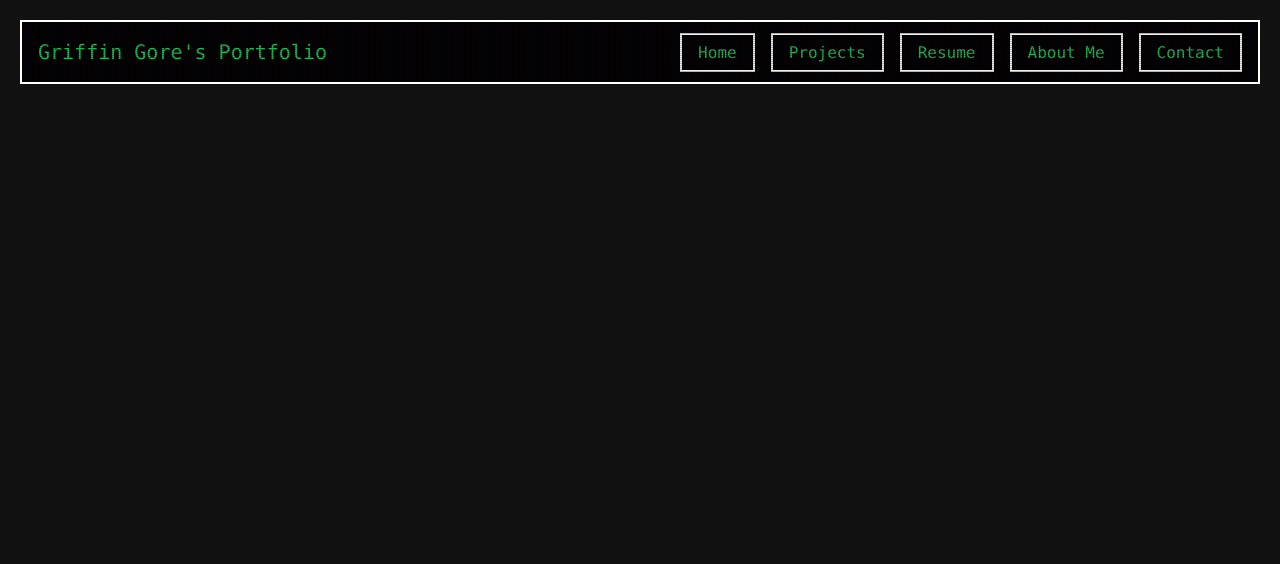
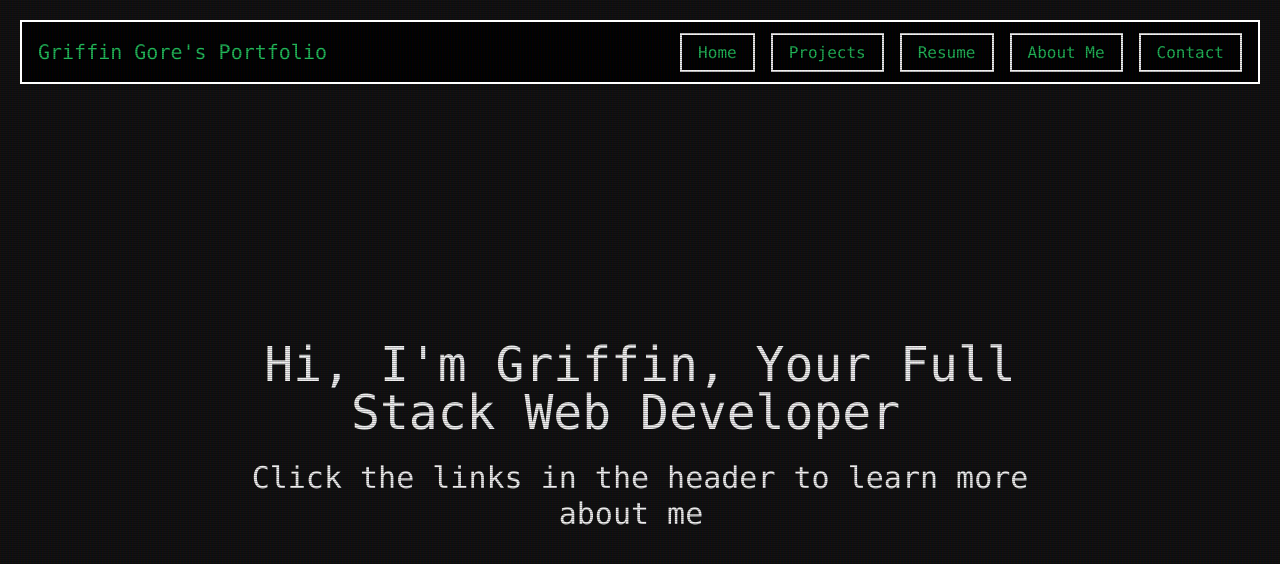
Before and after one commit to liq543/React-Portfolio, a React (Create React App) app: page /home in a window 1280 px wide. Shown: the top 564 px of the page. Built offline with nearby package versions, Linux system fonts and the light colour scheme.

Commit message:
Home Page done

```diff
--- a/src/App.js
+++ b/src/App.js
@@ -1,29 +1,50 @@
-// App.js
-
-import React from 'react';
+import React, { useState, useEffect } from 'react';
 import {
   BrowserRouter as Router,
   Route,
-  Routes
+  Routes,
+  useNavigate
 } from "react-router-dom";
 
 import Header from './Header';
 import ContactScreen from './ContactScreen';
 import LoadingTerminal from './LoadingTerminal';
 import ProjectsScreen from './ProjectScreen';
+import Home from './Home'; // Make sure to import the Home component you've created
+
+function MainContent() {
+    const navigate = useNavigate();
+    const [loadingComplete, setLoadingComplete] = useState(false);
+
+    useEffect(() => {
+        if (loadingComplete) {
+            // Navigate to the Home page once loading is done
+            navigate("/home");
+        }
+    }, [loadingComplete, navigate]);
+
+    return (
+        <div className="App">
+            <Header />
+            <Routes>
+                {loadingComplete ? (
+                    <Route path="/" element={<Home />} />
+                ) : (
+                    <Route path="/" element={<LoadingTerminal setLoadingComplete={setLoadingComplete} />} />
+                )}
+                <Route path="/contact" element={<ContactScreen />} />
+                <Route path="/projects" element={<ProjectsScreen />} />
+                <Route path="/home" element={<Home />} />
+                {/* You can add more routes as needed */}
+            </Routes>
+        </div>
+    );
+}
 
 function App() {
     return (
         <Router>
-            <div className="App">
-                <Header />
-                <Routes>
-                    <Route path="/" element={<LoadingTerminal />} />
-                    <Route path="/contact" element={<ContactScreen />} />
-                    <Route path="/projects" element={<ProjectsScreen />} />
-                    {/* You can add more routes as needed */}
-                </Routes>
-            </div>
+            <MainContent />
         </Router>
     );
 }
--- a/src/Header.jsx
+++ b/src/Header.jsx
@@ -17,7 +17,7 @@ const Header = () => {
 
             <nav className="hidden lg:block">
                 <ul className="flex gap-4">
-                    <li><Link to="/" className="text-green-500 border-white border-2 px-4 py-2 hover:bg-green-500 hover:text-black font-mono">Home</Link></li>
+                    <li><Link to="/home" className="text-green-500 border-white border-2 px-4 py-2 hover:bg-green-500 hover:text-black font-mono">Home</Link></li>
                     <li><Link to="/projects" className="text-green-500 border-white border-2 px-4 py-2 hover:bg-green-500 hover:text-black font-mono">Projects</Link></li>
                     <li><Link to="/resume" className="text-green-500 border-white border-2 px-4 py-2 hover:bg-green-500 hover:text-black font-mono">Resume</Link></li>
                     <li><Link to="/about" className="text-green-500 border-white border-2 px-4 py-2 hover:bg-green-500 hover:text-black font-mono">About Me</Link></li>
@@ -32,7 +32,7 @@ const Header = () => {
             {menuOpen && (
                 <div className="fixed top-16 right-4 lg:hidden bg-black border-white border-2 p-4 w-48 z-10">
                     <ul className="flex flex-col gap-4">
-                        <li><Link to="/" onClick={toggleMenu} className="text-green-500 border-white border-2 px-4 py-2 hover:bg-green-500 hover:text-black font-mono block z-10">Home</Link></li>
+                        <li><Link to="/home" onClick={toggleMenu} className="text-green-500 border-white border-2 px-4 py-2 hover:bg-green-500 hover:text-black font-mono block z-10">Home</Link></li>
                         <li><Link to="/projects" onClick={toggleMenu} className="text-green-500 border-white border-2 px-4 py-2 hover:bg-green-500 hover:text-black font-mono block z-10">Projects</Link></li>
                         <li><Link to="/resume" onClick={toggleMenu} className="text-green-500 border-white border-2 px-4 py-2 hover:bg-green-500 hover:text-black font-mono block z-10">Resume</Link></li>
                         <li><Link to="/about" onClick={toggleMenu} className="text-green-500 border-white border-2 px-4 py-2 hover:bg-green-500 hover:text-black font-mono block z-10">About Me</Link></li>
--- /dev/null
+++ b/src/Home.css
@@ -0,0 +1,9 @@
+@keyframes blink {
+    0% { opacity: 1; }
+    50% { opacity: 0; }
+    100% { opacity: 1; }
+}
+
+.blinking-period {
+    animation: blink 1s infinite;
+}
--- /dev/null
+++ b/src/Home.js
@@ -0,0 +1,33 @@
+import React, { useState, useEffect } from 'react';
+import './Home.css';
+
+const Home = () => {
+    const [opacity, setOpacity] = useState(0);
+
+    useEffect(() => {
+        const timer = setTimeout(() => {
+            setOpacity(1);
+        }, 10); // slight delay to trigger transition
+        return () => clearTimeout(timer);  // cleanup on component unmount
+    }, []);
+
+    return (
+        <div
+            className="container mx-auto px-4 py-4 md:py-16 lg:py-24 flex flex-col items-center justify-center min-h-screen pt-20 lg:pt-24 transition-opacity duration-500 ease-in-out"
+            style={{ opacity }}
+        >
+            <iframe className="screen mb-4 md:mb-8 w-full h-auto" title="Home Screen"></iframe>
+
+            <div className="screen-content mt-4 w-full md:w-3/4 lg:w-2/3">
+                <h1 className="text-center text-white font-mono text-3xl md:text-4xl lg:text-5xl mb-4 md:mb-6 mt-16">
+                    Hi, I'm Griffin, Your Full Stack Web Developer<span className="blinking-period">.</span>
+                </h1>
+                <p className="text-center text-white font-mono text-xl md:text-2xl lg:text-3xl mb-4 md:mb-6">
+                    Click the links in the header to learn more about me<span className="blinking-period">.</span>
+                </p>
+            </div>
+        </div>
+    );
+}
+
+export default Home;
--- a/src/LoadingTerminal.js
+++ b/src/LoadingTerminal.js
@@ -1,7 +1,7 @@
 import React, { useEffect, useState } from 'react';
 import './LoadingTerminal.css';
 
-const LoadingTerminal = () => {
+const LoadingTerminal = ({onLoadingComplete}) => {
     const letters = "ABCDEFGHIJKLMNOPQRSTUVWXYZ";
     const doneText = "DONE!";
     const targetText = "LOADING PORTFOLIO...";
@@ -46,7 +46,10 @@ const LoadingTerminal = () => {
                         animateLetter(0, doneText);
                     }, 1000);
                 } else if (target === doneText) {
-                    setTimeout(() => setFadeOut(true), 1000);
+                    setTimeout(() => {
+                        setFadeOut(true);
+                        setLoadingComplete(true);  // This is the change
+                    }, 1000);
                 }
             }
             iteration++;
@@ -64,6 +67,9 @@ const LoadingTerminal = () => {
             if (progress >= 100) {
                 setProgress(100);
                 setLoadingMessage("DONE!");
+                setTimeout(() => {
+                    window.location.href = '/home';  // Navigate to home after loading is done
+                }, 1000);
                 return;
             }
             if (progress > 0 && progress < 100) {
```
